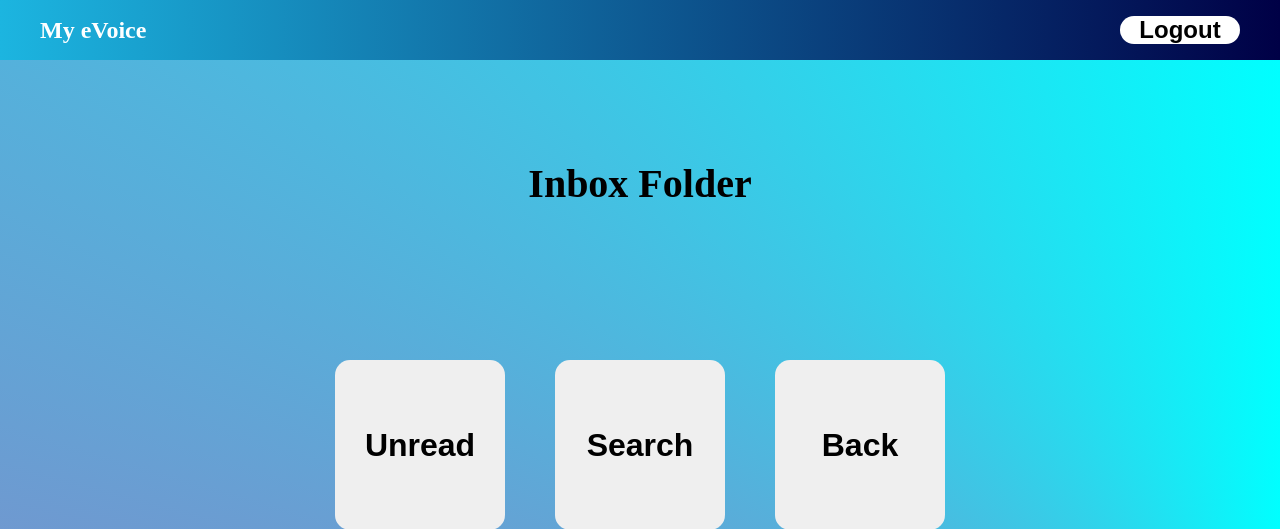
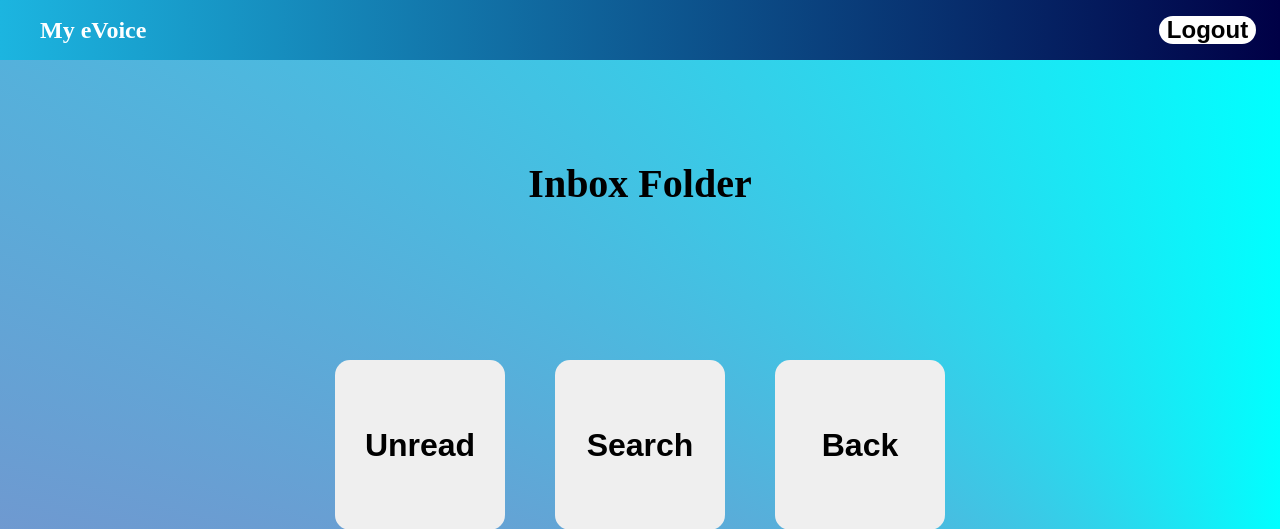
Before and after one commit to dangxnguyen/CSCE-3444---Traner, a Django app: page /inbox/ in a window 1280 px wide. Shown: the top 529 px of the page. Run offline with Django 4.2, Linux system fonts and the light colour scheme; parts of the project's set-up code (start-up, migrations or seed data) failed here and were passed over.

Commit message:
updated all designated pages to have logout functionality

```diff
--- a/eVoice/settings.py
+++ b/eVoice/settings.py
@@ -23,9 +23,9 @@ BASE_DIR = Path(__file__).resolve().parent.parent
 SECRET_KEY = 'django-insecure-&wbue#)2a!z0%5pjv!t_j%y+m-6&l6es4ndh=s3yc9u%w&^(p4'
 
 # SECURITY WARNING: don't run with debug turned on in production!
-DEBUG = False
+DEBUG = True
 
-ALLOWED_HOSTS = ['*']
+ALLOWED_HOSTS = []
 
 
 # Application definition
--- a/home/templates/home/compose.html
+++ b/home/templates/home/compose.html
@@ -13,7 +13,9 @@
 <body onkeydown = "SendPostRequestCompose(event)">
     <nav class="navbar">
         <label class="logo">My eVoice</label>
-        <button class="logout-btn">Logout</button>
+        <a href="/">
+            <button href="/" class="logout-btn" value="logout">Logout</button>
+        </a>
     </nav>
    <form id="here">
     <script>
--- a/home/templates/home/inbox.html
+++ b/home/templates/home/inbox.html
@@ -15,7 +15,9 @@
         <div>
             <nav>
                 <label class="logo">My eVoice</label>
-                <button class="logout-btn">Logout</button>
+                <a href="/">
+                    <button href="/" class="logout-btn" value="logout">Logout</button>
+                </a>
             </nav>
         </div>
         <div>
--- a/home/templates/home/options.html
+++ b/home/templates/home/options.html
@@ -15,7 +15,7 @@
         <div>
             <nav>
                 <label class="logo">My eVoice</label>
-                <a href="/">
+                <a class="aBtn" href="/">
                     <button href="/" class="logout-btn" value="logout">Logout</button>
                 </a>
             </nav>
--- a/home/templates/home/sent.html
+++ b/home/templates/home/sent.html
@@ -15,7 +15,9 @@
         <div>
             <nav>
                 <label class="logo">My eVoice</label>
-                <button class="logout-btn">Logout</button>
+                <a href="/">
+                    <button href="/" class="logout-btn" value="logout">Logout</button>
+                </a>
             </nav>
         </div>
         <div>
--- a/home/templates/home/trash.html
+++ b/home/templates/home/trash.html
@@ -15,7 +15,9 @@
         <div>
             <nav>
                 <label class="logo">My eVoice</label>
-                <button class="logout-btn">Logout</button>
+                <a href="/">
+                    <button href="/" class="logout-btn" value="logout">Logout</button>
+                </a>
             </nav>
         </div>
         <div>
--- a/static/css/compose.css
+++ b/static/css/compose.css
@@ -32,7 +32,7 @@ label.logo {
     font-size: 1.5rem;
     font-weight: bold;
     background: white;
-    width: 15%;
+    width: 120%;
     border-radius: 15px;
     border: none;
 }
--- a/static/css/inbox.css
+++ b/static/css/inbox.css
@@ -34,7 +34,7 @@ nav label {
 nav button {
     font-size: 1.5rem;
     font-weight: bold;
-    width: 10%;
+    width: 120%;
     background: white;
     border-radius: 15px;
     border: none;
--- a/static/css/options.css
+++ b/static/css/options.css
@@ -33,7 +33,7 @@ nav label {
 nav button {
     font-size: 1.5rem;
     font-weight: bold;
-    width: 10%;
+    width: 120%;
     background: white;
     border-radius: 15px;
     border: none;
--- a/static/css/sent.css
+++ b/static/css/sent.css
@@ -34,7 +34,7 @@ nav label {
 nav button {
     font-size: 1.5rem;
     font-weight: bold;
-    width: 10%;
+    width: 120%;
     background: white;
     border-radius: 15px;
     border: none;
--- a/static/css/trash.css
+++ b/static/css/trash.css
@@ -34,7 +34,7 @@ nav label {
 nav button {
     font-size: 1.5rem;
     font-weight: bold;
-    width: 10%;
+    width: 120%;
     background: white;
     border-radius: 15px;
     border: none;
```
